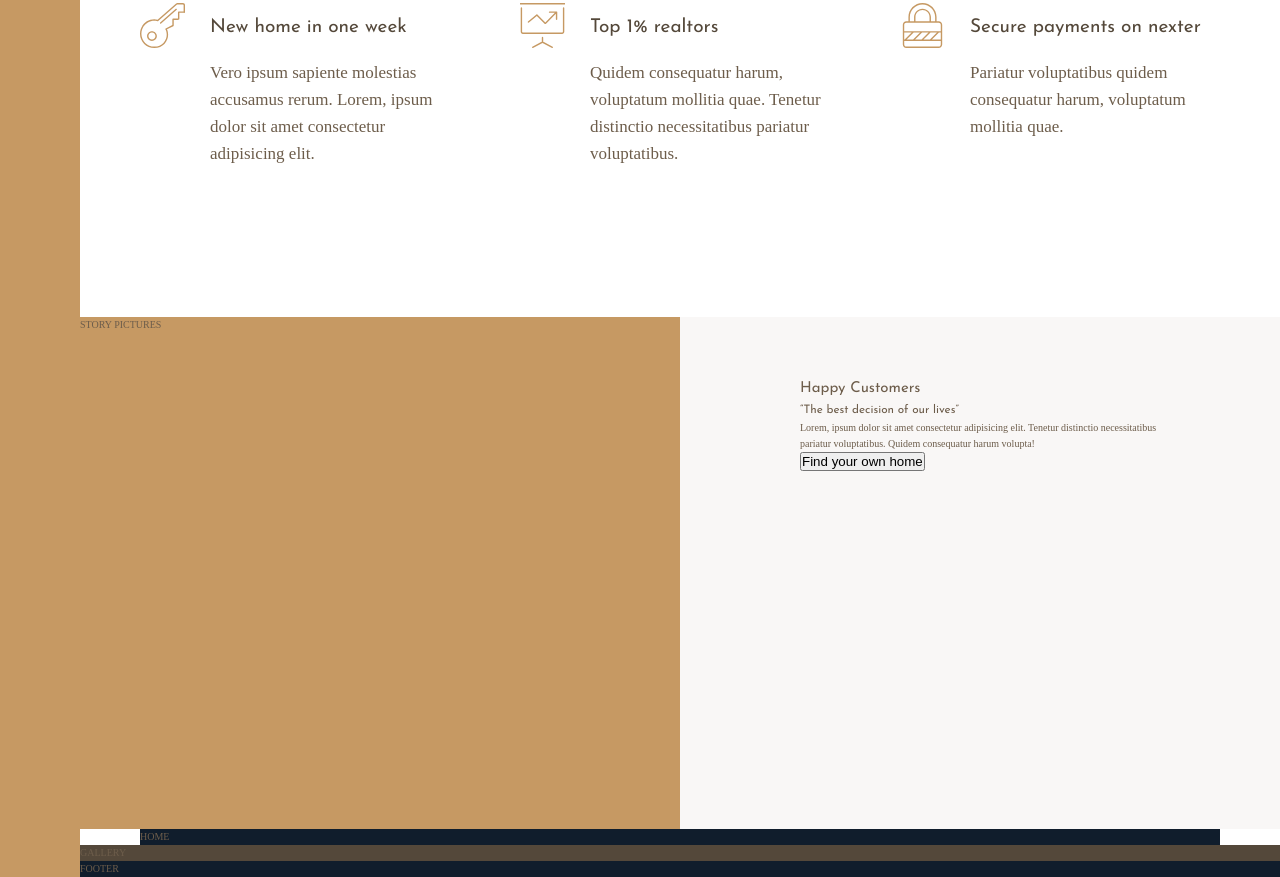
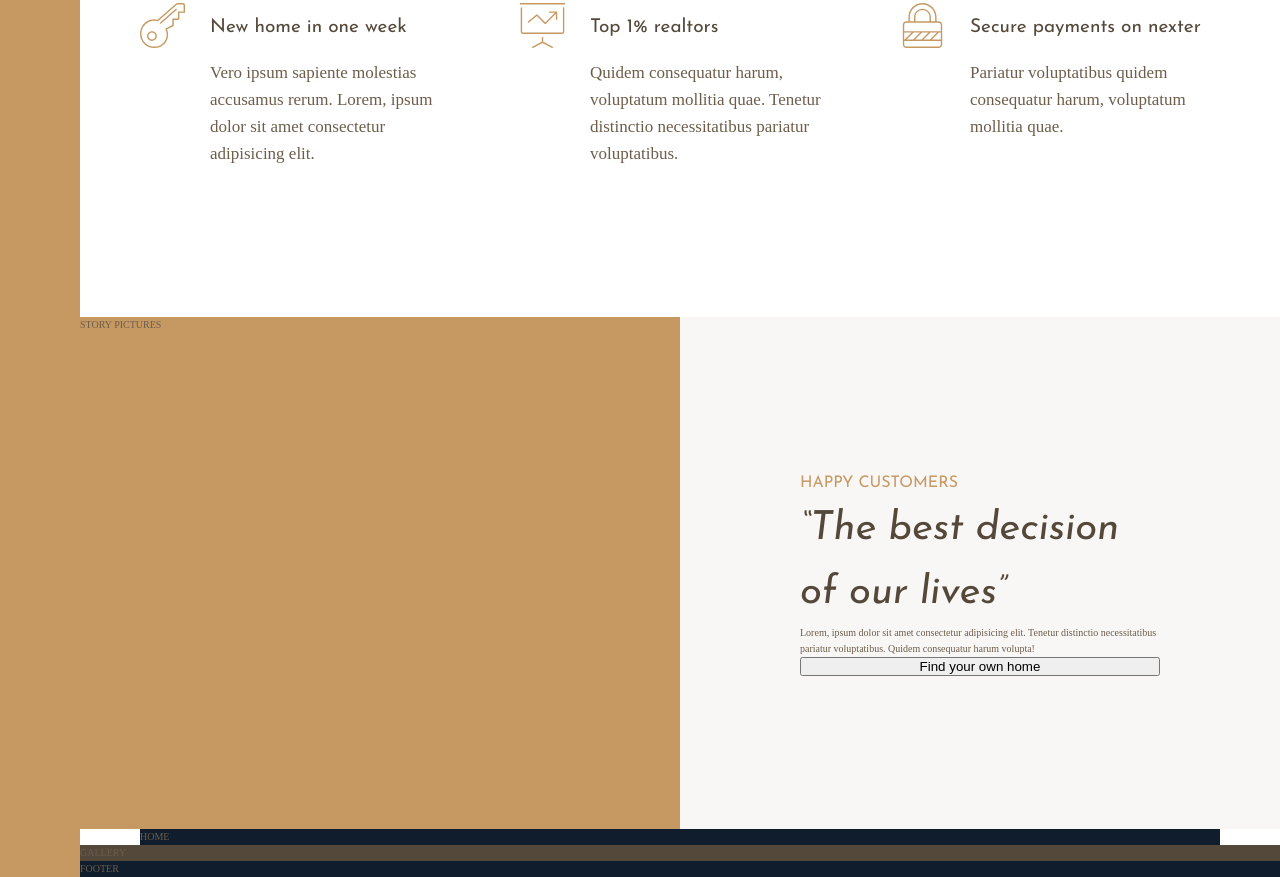
Before and after one commit to markovich692/Nexter, a website: page index.html in a window 1280 px wide. Shown: the part 991-1868 px from the top of the page. Drawn offline with Linux system fonts and the light colour scheme.

Commit message:
styles the heading-2 and the heading-3 in the story-content

```diff
--- a/index.html
+++ b/index.html
@@ -100,8 +100,11 @@
     <div class="story__pictures">STORY PICTURES</div>
 
     <div class="story__content">
-      <h2 class="heading-3">Happy Customers</h2>
-      <h3 class="heading-2">&ldquo;The best decision of our lives&rdquo;</h3>
+      <h3 class="heading-3">Happy Customers</h3>
+
+      <h2 class="heading-2 heading-2--dark">
+        &ldquo;The best decision of our lives&rdquo;
+      </h2>
       <p class="story__text">
         Lorem, ipsum dolor sit amet consectetur adipisicing elit. Tenetur
         distinctio necessitatibus pariatur voluptatibus. Quidem consequatur
--- a/sass/_story.scss
+++ b/sass/_story.scss
@@ -8,5 +8,7 @@
     background-color: $color-grey-light-1;
     grid-column: col-start 5 / full-end;
     padding: 6rem 12rem;
+    display: grid;
+    align-content: center;
   }
 }
--- a/sass/_typography.scss
+++ b/sass/_typography.scss
@@ -9,10 +9,23 @@
 
 .heading-2 {
   @extend %heading;
+  font-size: 4rem;
+  font-style: italic;
+
+  &--light {
+    color: $color-grey-light-1;
+  }
+
+  &--dark {
+    color: $color-grey-dark-1;
+  }
 }
 
 .heading-3 {
   @extend %heading;
+  font-size: 1.6rem;
+  text-transform: uppercase;
+  color: $color-primary;
 }
 
 .heading-4 {
```
Also changed, not shown: css/style.css, 1 other file.
